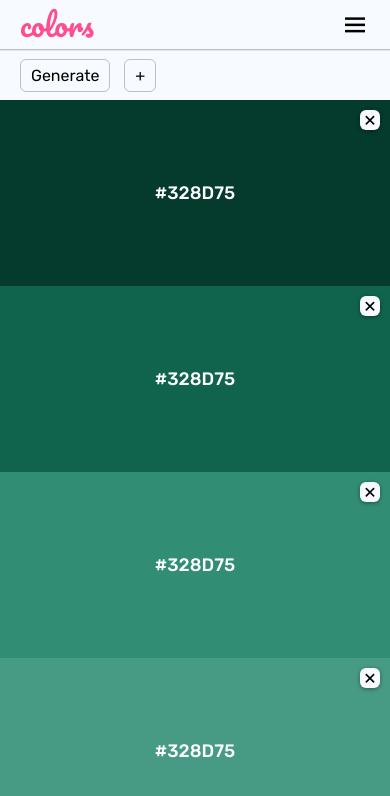
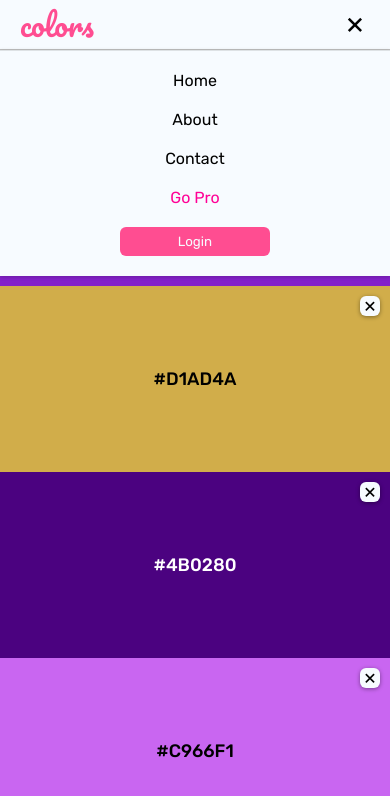
Before and after one commit to tapaskumardash/colors-a-color-palette-app, a plain HTML site: page generate.html in a window 390 px wide. Both pictures are taken after a click on the icon 355 px from the left and 24 px from the top of the page. Drawn offline with nearby package versions, Linux system fonts and the light colour scheme.

Commit message:
Add files via upload

```diff
--- a/css/generate.css
+++ b/css/generate.css
@@ -162,6 +162,34 @@ nav span a {
 	display: block;
 }
 
+
+/* ---- Popup ---- */
+
+#copied-popup{
+	position: fixed;
+	bottom: 40px;
+	left: -100%;
+	background-color: #1a1a1a;
+	padding: 10px 20px;
+	border-radius: 20px;
+	transition: 0.6s;
+}
+
+.active-copied-popup{
+	left: 40px !important;
+}
+
+#copied-popup span{
+	color: #f7fbff;
+	display: flex;
+	align-items: center;
+}
+
+#copied-popup i{
+	margin: 0 5px 0 0;
+}
+
+
 /* ==================================== Responsive ==================================== */
 
 
@@ -229,3 +257,16 @@ nav span a {
 		font-size: 20px;
 	}
 }
+
+/* ---- Popup ---- */
+
+
+@media (max-width: 750px) {
+	#copied-popup{
+		bottom: 20px;
+	}
+
+	.active-copied-popup{
+		left: 20px !important;
+	}
+}
--- a/generate.html
+++ b/generate.html
@@ -11,9 +11,9 @@
 	<nav>
 		<span><a href="#">colors</a></span>
 		<ul class="navigation-link-container">
-			<li><a href="#" class="nav-links">Home</a></li>
-			<li><a href="#" class="nav-links">About</a></li>
-			<li><a href="#" class="nav-links">Contact</a></li>
+			<li><a href="/index.html" class="nav-links">Home</a></li>
+			<li><a href="https://tapaskumardash.xyz" class="nav-links">About</a></li>
+			<li><a href="https://tapaskumardash.xyz/#contact" class="nav-links">Contact</a></li>
 			<li><a href="#pricing" class="nav-links text-highlight">Go Pro</a></li>
 			<button id="login-button" class="hover-black">Login</button>
 		</ul>
@@ -28,12 +28,12 @@
 		</div>
 	</div>
 
-	<div class="palette-container">
-		<div class="palettes" style="background-color: rgb(4, 59, 44);"><i class="bx bx-x clear-palette"></i><span class="hex-code" style="color: rgb(255, 255, 255);">#328D75</span></div>
-		<div class="palettes" style="background-color: rgb(16, 100, 77);"><i class="bx bx-x clear-palette"></i><span class="hex-code" style="color: rgb(255, 255, 255);">#328D75</span></div>
-		<div class="palettes" style="background-color: rgb(50, 141, 117);"><i class="bx bx-x clear-palette"></i><span class="hex-code" style="color: rgb(255, 255, 255);">#328D75</span></div>
-		<div class="palettes" style="background-color: rgb(71, 155, 133);"><i class="bx bx-x clear-palette"></i><span class="hex-code" style="color: rgb(255, 255, 255);">#328D75</span></div>
+	<div class="palette-container"></div>
+
+	<div id="copied-popup" class="">
+		<span><i class='bx bxs-check-circle'></i>Color copied to the clipboard</span>
 	</div>
 
+	<script src="js/app.js"></script>
 </body>
 </html>
--- /dev/null
+++ b/js/app.js
@@ -0,0 +1,126 @@
+/* ---- Navigation Bar ---- */
+
+const sidebar = document.querySelector(".navigation-link-container");
+const openSidebarButton = document.getElementById("menu-open-icon");
+
+// Function to handle the openings and closings in the mobile screen
+const sidebarOpenClose = () => {
+	sidebar.classList.toggle("navigation-link-container-active");
+
+	openSidebarButton.classList.toggle("bx-x", sidebar.classList.contains("navigation-link-container-active"));
+	openSidebarButton.classList.toggle("bx-menu", !sidebar.classList.contains("navigation-link-container-active"));
+}
+
+openSidebarButton.addEventListener("click", sidebarOpenClose);
+
+
+/* ---- Palettes ---- */
+
+const generateButton = document.getElementById("generate-btn");
+const addButton = document.getElementById("add-btn");
+const paletteContainer = document.querySelector(".palette-container");
+
+// Function to generate color palettes
+const generate = (item) => {
+    const hexCodeText = item.children[1];
+    // Generating a random number
+    const randomNumber = Math.floor(Math.random() * 16777215);
+    // Making the hex code
+    const randomCode = "#" + randomNumber.toString(16);
+    // Applying changes to all the items (.palettes)
+    item.style.backgroundColor = randomCode;
+
+    // Calculating brightness
+    const hex = randomCode.substring(1); // removing # from hex code
+    const rgb = parseInt(hex, 16); // convert rrggbb to decimal
+    const r = (rgb >> 16) & 0xff; // extract red
+    const g = (rgb >>  8) & 0xff; // extract green
+    const b = (rgb >>  0) & 0xff; // extract blue
+    const brightness = (r * 299 + g * 587 + b * 114) / 1000; // algorithm to calculate brightness
+
+    // Setting text color based on brightness
+    if (brightness > 125) {
+        hexCodeText.style.color = "#000"; // light color, set text color to black
+    } else {
+        hexCodeText.style.color = "#FFF"; // dark color, set text color to white
+    }
+
+    hexCodeText.innerText = randomCode.toUpperCase();
+}
+
+// Function to handle popup
+const showCopiedPopup = () => {
+	const copiedPopup = document.getElementById("copied-popup");
+	copiedPopup.classList.toggle("active-copied-popup");
+	setTimeout(() => {
+		copiedPopup.classList.toggle("active-copied-popup")
+	}, 2000);
+}
+
+const generateClickEvent = () => {
+	const palettes = document.querySelectorAll(".palettes");
+	palettes.forEach(generate);
+}
+
+// Function to add elements to the DOM
+const addElements = () => {
+	// Creating the main div
+	const divElement = document.createElement("div");
+	divElement.classList.add("palettes");
+
+	// Creating remove icon
+	const removeIconElement = document.createElement("i");
+	removeIconElement.classList.add("bx", "bx-x", "clear-palette");
+	divElement.appendChild(removeIconElement);
+
+	// For the removal of palette
+	removeIconElement.addEventListener("click", () => removeElement(divElement));
+
+	// Creating hex code text
+	const hexCodeElement = document.createElement("span");
+	hexCodeElement.classList.add("hex-code");
+	divElement.appendChild(hexCodeElement);
+
+	// Copy to clipboard (hex code)
+	hexCodeElement.addEventListener("click", () => {
+		navigator.clipboard.writeText(hexCodeElement.innerText);
+		showCopiedPopup();
+	})
+
+	// Adding to DOM
+	paletteContainer.appendChild(divElement);
+
+	// generating color for new element
+	generate(divElement);
+}
+
+// Function to remove the palettes
+const removeElement = (paletteElement) => {
+	paletteElement.remove();
+}
+
+// Function to explicitly add palettes
+const addMultiplePalettes = (paletteCount) => {
+	for(let i = 0; i < paletteCount; i++){
+		addElements();
+	}
+}
+
+generateButton.addEventListener("click", generateClickEvent);
+addButton.addEventListener("click", addElements);
+
+document.addEventListener("keydown", (event) => {
+	if(event.code === "Space" || event.key === " "){
+		event.preventDefault();
+		generateClickEvent();
+	}
+	else if(event.code === "NumpadAdd"){
+		event.preventDefault();
+        addElements();
+	}
+})
+
+// Initial calls
+generateClickEvent();
+// Initially there will be four palettes
+addMultiplePalettes(4);
```
Also changed, not shown: index.html (+2 -2 lines).
